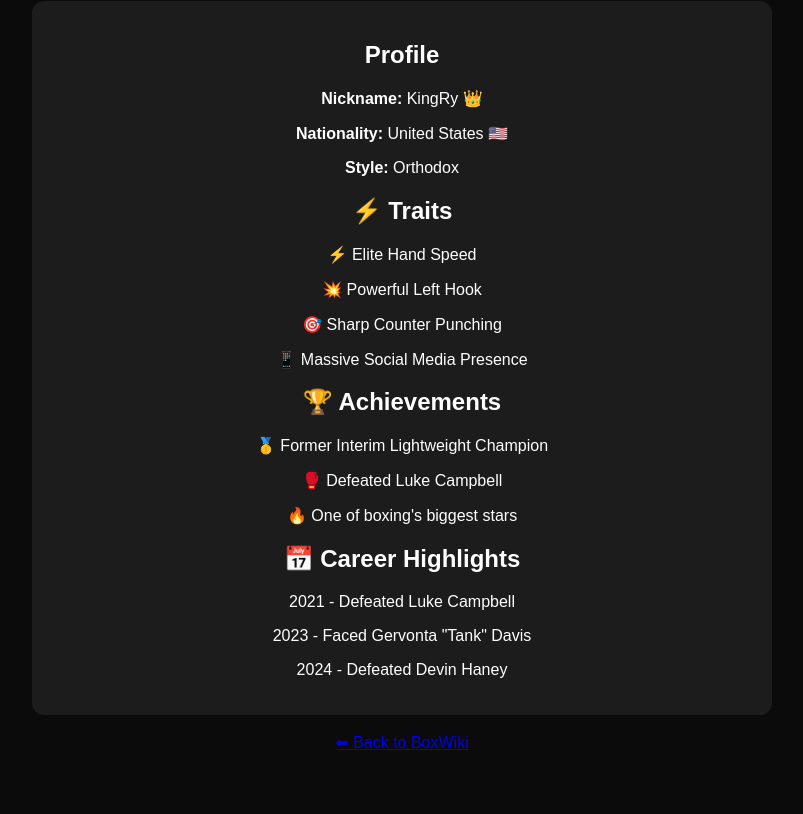
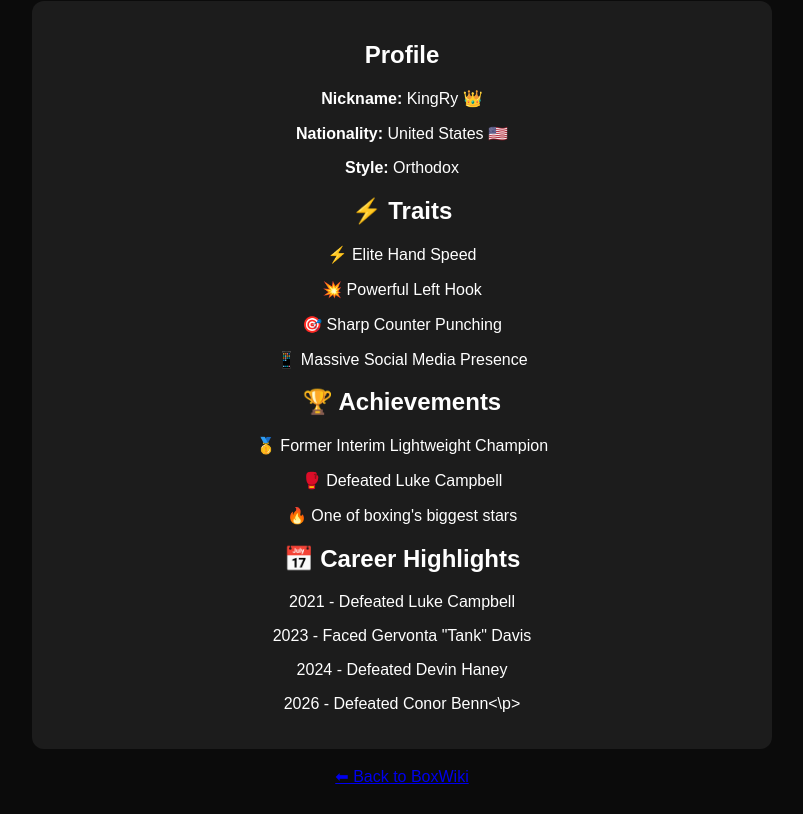
Before and after one commit to Kareem030303/BoxWiki, a plain HTML site: page ryan-garcia.html in a window 1280 px wide. Shown: the part 108-922 px from the top of the page, without its empty margins (238-1041 px from the left). Before the commit the page ends 888 px from the top, so only its background shows below. Drawn offline with Linux system fonts and the light colour scheme.

Commit message:
Add fight result for Conor Benn in 2026

```diff
--- a/ryan-garcia.html
+++ b/ryan-garcia.html
@@ -52,6 +52,9 @@
 <p>2021 - Defeated Luke Campbell</p>
 <p>2023 - Faced Gervonta "Tank" Davis</p>
 <p>2024 - Defeated Devin Haney</p>
+<p>2026 - Defeated Conor Benn<\p>
+
+
 
 </div>
 
```
